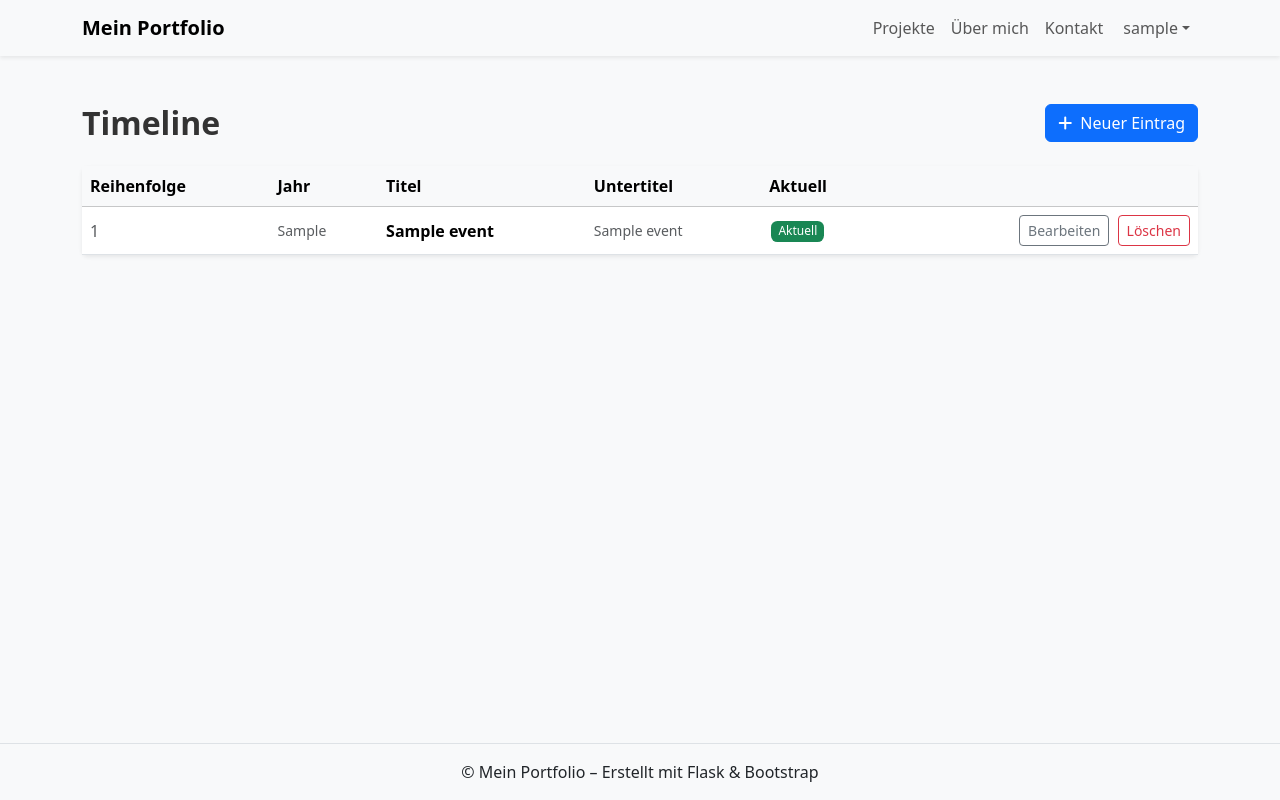
After one commit to tfForster/flask-webapp, a Flask app: page /admin/timeline in a window 1280 px wide. The commit adds this page. Run offline with Flask 3, Linux system fonts and the light colour scheme; a user stored in the database is signed in; tables that the repository leaves empty hold one stand-in row (values such as "Sample post").

Commit message:
added tech cards and buttons clickable and timeline admin control

```diff
--- a/app/__init__.py
+++ b/app/__init__.py
@@ -38,6 +38,7 @@ def create_app():
     migrate.init_app(app, db)
 
     from app.models import User, Project, ContactMessage
+    from app.models.timeline_event import TimelineEvent
 
     from app.models.user import User
     @login_manager.user_loader
--- a/app/routes/admin/__init__.py
+++ b/app/routes/admin/__init__.py
@@ -1,4 +1,4 @@
 from .bp import admin_bp
 
 # wichtig: ALLE route files importieren
-from . import dashboard, users, contacts, projects
+from . import dashboard, users, contacts, projects, timeline
--- /dev/null
+++ b/app/routes/admin/timeline.py
@@ -0,0 +1,59 @@
+from flask import render_template, redirect, url_for, request, flash
+from flask_login import login_required
+from app import db
+from app.models.timeline_event import TimelineEvent
+from .bp import admin_bp
+
+
+@admin_bp.route("/timeline")
+@login_required
+def admin_timeline():
+    events = TimelineEvent.query.order_by(TimelineEvent.order.asc()).all()
+    return render_template("admin/timeline.html", events=events)
+
+
+@admin_bp.route("/timeline/new", methods=["GET", "POST"])
+@login_required
+def new_timeline_event():
+    if request.method == "POST":
+        event = TimelineEvent(
+            year=request.form["year"],
+            title=request.form["title"],
+            subtitle=request.form.get("subtitle", ""),
+            is_current=bool(request.form.get("is_current")),
+            order=int(request.form.get("order", 0)),
+        )
+        db.session.add(event)
+        db.session.commit()
+        flash("Eintrag erstellt.", "success")
+        return redirect(url_for("admin.admin_timeline"))
+
+    return render_template("admin/timeline_form.html")
+
+
+@admin_bp.route("/timeline/edit/<int:event_id>", methods=["GET", "POST"])
+@login_required
+def edit_timeline_event(event_id):
+    event = TimelineEvent.query.get_or_404(event_id)
+
+    if request.method == "POST":
+        event.year = request.form["year"]
+        event.title = request.form["title"]
+        event.subtitle = request.form.get("subtitle", "")
+        event.is_current = bool(request.form.get("is_current"))
+        event.order = int(request.form.get("order", 0))
+        db.session.commit()
+        flash("Eintrag aktualisiert.", "success")
+        return redirect(url_for("admin.admin_timeline"))
+
+    return render_template("admin/timeline_form.html", event=event)
+
+
+@admin_bp.route("/timeline/delete/<int:event_id>", methods=["POST"])
+@login_required
+def delete_timeline_event(event_id):
+    event = TimelineEvent.query.get_or_404(event_id)
+    db.session.delete(event)
+    db.session.commit()
+    flash("Eintrag gelöscht.", "success")
+    return redirect(url_for("admin.admin_timeline"))
--- a/app/static/css/style.css
+++ b/app/static/css/style.css
@@ -319,6 +319,15 @@ body {
   background: #e9ecef;
 }
 
+a.tech-badge {
+  cursor: pointer;
+  color: inherit;
+}
+a.tech-badge:hover {
+  background: #e9ecef;
+  text-decoration: none;
+}
+
 /* ─── About Page ───────────────────────────────────────────────────────────── */
 
 .about-avatar {
--- /dev/null
+++ b/app/templates/admin/timeline.html
@@ -0,0 +1,62 @@
+{% extends "base.html" %}
+
+{% block title %}Timeline verwalten{% endblock %}
+
+{% block content %}
+<div class="d-flex justify-content-between align-items-center mb-4">
+  <h2 class="fw-bold mb-0">Timeline</h2>
+  <a href="{{ url_for('admin.new_timeline_event') }}" class="btn btn-primary">
+    <i class="fas fa-plus me-1"></i> Neuer Eintrag
+  </a>
+</div>
+
+{% if events %}
+<div class="card border-0 shadow-sm">
+  <table class="table table-hover mb-0 align-middle">
+    <thead class="table-light">
+      <tr>
+        <th>Reihenfolge</th>
+        <th>Jahr</th>
+        <th>Titel</th>
+        <th>Untertitel</th>
+        <th>Aktuell</th>
+        <th></th>
+      </tr>
+    </thead>
+    <tbody>
+      {% for event in events %}
+      <tr>
+        <td class="text-muted">{{ event.order }}</td>
+        <td class="text-muted small">{{ event.year }}</td>
+        <td class="fw-semibold">{{ event.title }}</td>
+        <td class="text-muted small">{{ event.subtitle or '—' }}</td>
+        <td>
+          {% if event.is_current %}
+            <span class="badge bg-success">Aktuell</span>
+          {% else %}
+            <span class="badge bg-secondary">Abgeschlossen</span>
+          {% endif %}
+        </td>
+        <td class="text-end">
+          <a href="{{ url_for('admin.edit_timeline_event', event_id=event.id) }}"
+             class="btn btn-sm btn-outline-secondary me-1">Bearbeiten</a>
+          <form action="{{ url_for('admin.delete_timeline_event', event_id=event.id) }}"
+                method="POST" class="d-inline"
+                onsubmit="return confirm('Eintrag löschen?')">
+            <button type="submit" class="btn btn-sm btn-outline-danger">Löschen</button>
+          </form>
+        </td>
+      </tr>
+      {% endfor %}
+    </tbody>
+  </table>
+</div>
+
+{% else %}
+<div class="text-center py-5 text-muted">
+  <i class="fas fa-stream fa-3x mb-3 d-block"></i>
+  Noch keine Timeline-Einträge vorhanden.
+</div>
+{% endif %}
+
+{% endblock %}
```
Also changed, not shown: PROJECT_STRUCTURE.md (+10 -0 lines), app/models/timeline_event.py (added, +15 -0 lines), app/routes/about.py (+6 -3 lines), app/routes/projects.py (+30 -8 lines), app/templates/about.html (+34 -36 lines), app/templates/admin/dashboard.html (+8 -0 lines), app/templates/admin/timeline_form.html (added, +62 -0 lines), app/templates/components/tech_badges.html (+15 -5 lines), app/templates/index.html (+27 -0 lines), app/templates/projects_filtered.html (added, +83 -0 lines).
